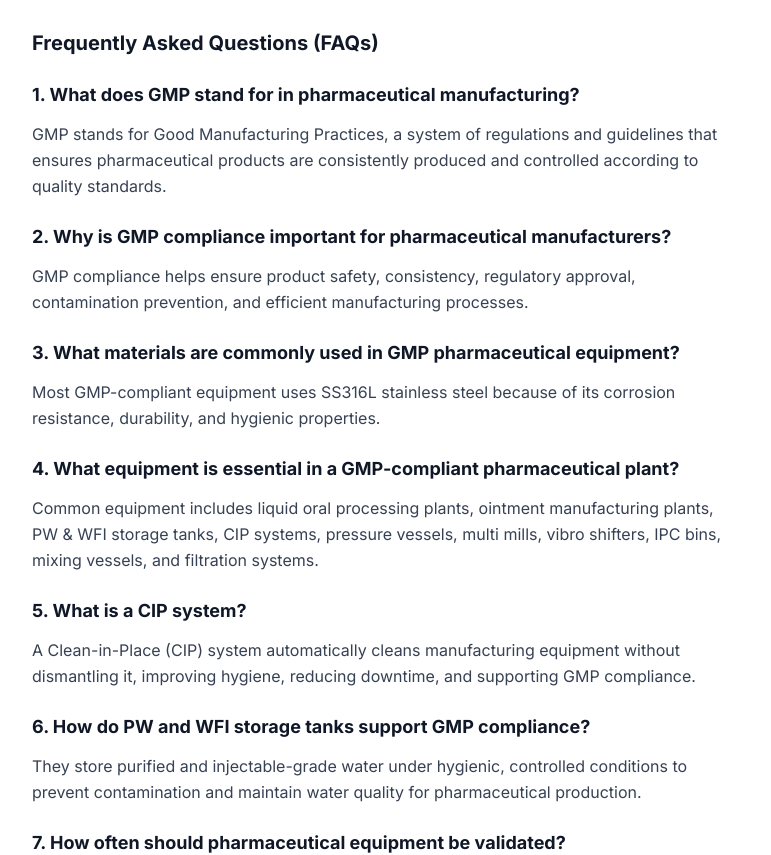
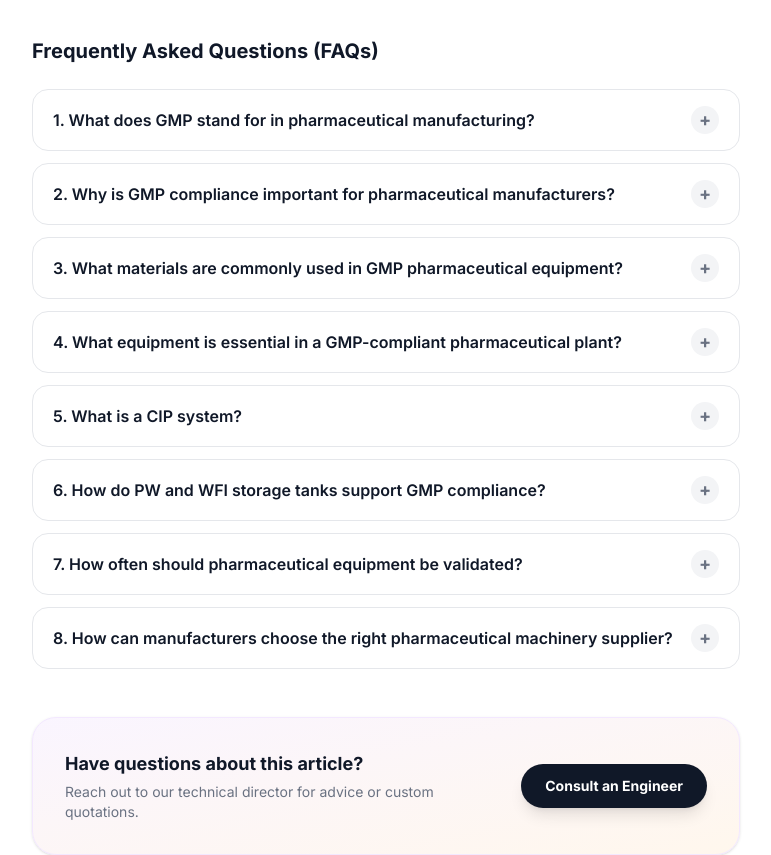
Before and after one commit to Bhavik3105/microtechengg, a Next.js app: page /blog/gmp-compliance-in-pharmaceutical-manufacturing-essential-equipment in a window 1280 px wide. Shown: the part 6860-7715 px from the top of the page, without its empty margins (380-1151 px from the left). Built offline with nearby package versions, Linux system fonts and the light colour scheme.

Commit message:
feat: add expandable FAQ accordion with +/- toggle and FAQPage schema markup

```diff
--- a/app/blog/[slug]/page.tsx
+++ b/app/blog/[slug]/page.tsx
@@ -2,6 +2,7 @@ import type { Metadata } from "next";
 import Link from "next/link";
 import { notFound } from "next/navigation";
 import { blogPosts, getBlogPostBySlug, getAllBlogPostSlugs } from "@/lib/blog";
+import FAQAccordion from "@/components/FAQAccordion";
 
 interface Props {
   params: Promise<{ slug: string }>;
@@ -63,6 +64,19 @@ export default async function BlogPostPage({ params }: Props) {
     },
   };
 
+  const faqSchema = post.faqs && post.faqs.length > 0 ? {
+    "@context": "https://schema.org",
+    "@type": "FAQPage",
+    mainEntity: post.faqs.map((faq) => ({
+      "@type": "Question",
+      name: faq.question,
+      acceptedAnswer: {
+        "@type": "Answer",
+        text: faq.answer,
+      },
+    })),
+  } : null;
+
   const breadcrumbSchema = {
     "@context": "https://schema.org",
     "@type": "BreadcrumbList",
@@ -98,6 +112,12 @@ export default async function BlogPostPage({ params }: Props) {
         type="application/ld+json"
         dangerouslySetInnerHTML={{ __html: JSON.stringify(breadcrumbSchema) }}
       />
+      {faqSchema && (
+        <script
+          type="application/ld+json"
+          dangerouslySetInnerHTML={{ __html: JSON.stringify(faqSchema) }}
+        />
+      )}
 
       {/* Hero Header */}
       <section className="bg-gradient-to-br from-purple-200 via-blue-100 to-orange-200 text-gray-900 py-12">
@@ -207,6 +227,11 @@ export default async function BlogPostPage({ params }: Props) {
                 dangerouslySetInnerHTML={{ __html: post.content }}
               />
 
+              {/* FAQ Accordion */}
+              {post.faqs && post.faqs.length > 0 && (
+                <FAQAccordion faqs={post.faqs} />
+              )}
+
               {/* Share/Callout box */}
               <div className="mt-12 p-8 rounded-3xl bg-gradient-to-br from-purple-50 to-orange-50 border border-purple-100 flex flex-col sm:flex-row items-center justify-between gap-6 shadow-sm">
                 <div>
--- /dev/null
+++ b/components/FAQAccordion.tsx
@@ -0,0 +1,81 @@
+"use client";
+
+import { useState } from "react";
+
+interface FAQ {
+  question: string;
+  answer: string;
+}
+
+interface FAQAccordionProps {
+  faqs: FAQ[];
+}
+
+export default function FAQAccordion({ faqs }: FAQAccordionProps) {
+  const [openIndex, setOpenIndex] = useState<number | null>(null);
+
+  const toggle = (index: number) => {
+    setOpenIndex(openIndex === index ? null : index);
+  };
+
+  return (
+    <div className="mt-10 mb-4">
+      <h3 className="text-xl font-bold text-gray-900 mb-6">
+        Frequently Asked Questions (FAQs)
+      </h3>
+      <div className="space-y-3">
+        {faqs.map((faq, index) => {
+          const isOpen = openIndex === index;
+          return (
+            <div
+              key={index}
+              className={`border rounded-2xl transition-all duration-300 overflow-hidden ${
+                isOpen
+                  ? "border-purple-200 bg-purple-50/50 shadow-sm"
+                  : "border-gray-200 bg-white hover:border-gray-300"
+              }`}
+            >
+              <button
+                onClick={() => toggle(index)}
+                className="w-full flex items-center justify-between gap-4 px-5 py-4 text-left cursor-pointer group"
+                aria-expanded={isOpen}
+                aria-controls={`faq-answer-${index}`}
+              >
+                <span
+                  className={`text-base font-semibold transition-colors duration-200 ${
+                    isOpen ? "text-purple-700" : "text-gray-900 group-hover:text-purple-600"
+                  }`}
+                >
+                  {index + 1}. {faq.question}
+                </span>
+                <span
+                  className={`flex-shrink-0 w-7 h-7 rounded-full flex items-center justify-center text-lg font-bold transition-all duration-300 ${
+                    isOpen
+                      ? "bg-purple-600 text-white rotate-0"
+                      : "bg-gray-100 text-gray-500 group-hover:bg-purple-100 group-hover:text-purple-600"
+                  }`}
+                >
+                  {isOpen ? "−" : "+"}
+                </span>
+              </button>
+              <div
+                id={`faq-answer-${index}`}
+                className={`transition-all duration-300 ease-in-out ${
+                  isOpen ? "max-h-96 opacity-100" : "max-h-0 opacity-0"
+                }`}
+                role="region"
+                aria-labelledby={`faq-question-${index}`}
+              >
+                <div className="px-5 pb-4 pt-0">
+                  <p className="text-sm text-gray-600 leading-relaxed">
+                    {faq.answer}
+                  </p>
+                </div>
+              </div>
+            </div>
+          );
+        })}
+      </div>
+    </div>
+  );
+}
--- a/lib/blog.ts
+++ b/lib/blog.ts
@@ -10,6 +10,7 @@ export interface BlogPost {
   image: string;
   metaTitle: string;
   metaDescription: string;
+  faqs?: { question: string; answer: string }[];
 }
 
 export const blogPosts: BlogPost[] = [
@@ -176,32 +177,6 @@ export const blogPosts: BlogPost[] = [
       <h3>Conclusion</h3>
       <p>Maintaining <a href="https://microtechengg.in/blog/gmp-compliance-in-pharmaceutical-manufacturing-essential-equipment/" class="text-purple-600 hover:underline">GMP Compliance in Pharmaceutical Manufacturing</a> requires a combination of well-defined processes, trained personnel, and high-quality equipment. From liquid oral processing plants and ointment manufacturing systems to PW & WFI storage tanks, CIP systems, and stainless steel process vessels, every piece of equipment plays a critical role in ensuring product quality, safety, and regulatory compliance.</p>
       <p>Investing in reliable GMP pharmaceutical equipment not only helps manufacturers meet compliance requirements but also improves operational efficiency, reduces downtime, and supports long-term business growth. Partnering with an experienced pharmaceutical machinery manufacturer ensures access to equipment designed for hygienic operation, validated performance, and future-ready pharmaceutical production.</p>
-
-      <h3>Frequently Asked Questions (FAQs)</h3>
-
-      <h4>1. What does GMP stand for in pharmaceutical manufacturing?</h4>
-      <p>GMP stands for Good Manufacturing Practices, a system of regulations and guidelines that ensures pharmaceutical products are consistently produced and controlled according to quality standards.</p>
-
-      <h4>2. Why is GMP compliance important for pharmaceutical manufacturers?</h4>
-      <p>GMP compliance helps ensure product safety, consistency, regulatory approval, contamination prevention, and efficient manufacturing processes.</p>
-
-      <h4>3. What materials are commonly used in GMP pharmaceutical equipment?</h4>
-      <p>Most GMP-compliant equipment uses SS316L stainless steel because of its corrosion resistance, durability, and hygienic properties.</p>
-
-      <h4>4. What equipment is essential in a GMP-compliant pharmaceutical plant?</h4>
-      <p>Common equipment includes liquid oral processing plants, ointment manufacturing plants, PW & WFI storage tanks, CIP systems, pressure vessels, multi mills, vibro shifters, IPC bins, mixing vessels, and filtration systems.</p>
-
-      <h4>5. What is a CIP system?</h4>
-      <p>A Clean-in-Place (CIP) system automatically cleans manufacturing equipment without dismantling it, improving hygiene, reducing downtime, and supporting GMP compliance.</p>
-
-      <h4>6. How do PW and WFI storage tanks support GMP compliance?</h4>
-      <p>They store purified and injectable-grade water under hygienic, controlled conditions to prevent contamination and maintain water quality for pharmaceutical production.</p>
-
-      <h4>7. How often should pharmaceutical equipment be validated?</h4>
-      <p>Equipment should be validated during installation, after significant modifications, and periodically according to the manufacturer's recommendations and regulatory requirements.</p>
-
-      <h4>8. How can manufacturers choose the right pharmaceutical machinery supplier?</h4>
-      <p>Choose a supplier with expertise in GMP-compliant equipment, stainless steel fabrication, customization capabilities, validation support, installation services, and after-sales technical assistance.</p>
     `,
     category: "Compliance",
     readTime: "9 min read",
@@ -210,6 +185,40 @@ export const blogPosts: BlogPost[] = [
     image: "/images/OINTMENT.png",
     metaTitle: "GMP Compliance in Pharmaceutical Manufacturing | Essential Equipment Guide",
     metaDescription: "Learn how GMP compliance improves pharmaceutical manufacturing and discover the essential equipment every GMP-compliant plant needs for quality and efficiency.",
+    faqs: [
+      {
+        question: "What does GMP stand for in pharmaceutical manufacturing?",
+        answer: "GMP stands for Good Manufacturing Practices, a system of regulations and guidelines that ensures pharmaceutical products are consistently produced and controlled according to quality standards.",
+      },
+      {
+        question: "Why is GMP compliance important for pharmaceutical manufacturers?",
+        answer: "GMP compliance helps ensure product safety, consistency, regulatory approval, contamination prevention, and efficient manufacturing processes.",
+      },
+      {
+        question: "What materials are commonly used in GMP pharmaceutical equipment?",
+        answer: "Most GMP-compliant equipment uses SS316L stainless steel because of its corrosion resistance, durability, and hygienic properties.",
+      },
+      {
+        question: "What equipment is essential in a GMP-compliant pharmaceutical plant?",
+        answer: "Common equipment includes liquid oral processing plants, ointment manufacturing plants, PW & WFI storage tanks, CIP systems, pressure vessels, multi mills, vibro shifters, IPC bins, mixing vessels, and filtration systems.",
+      },
+      {
+        question: "What is a CIP system?",
+        answer: "A Clean-in-Place (CIP) system automatically cleans manufacturing equipment without dismantling it, improving hygiene, reducing downtime, and supporting GMP compliance.",
+      },
+      {
+        question: "How do PW and WFI storage tanks support GMP compliance?",
+        answer: "They store purified and injectable-grade water under hygienic, controlled conditions to prevent contamination and maintain water quality for pharmaceutical production.",
+      },
+      {
+        question: "How often should pharmaceutical equipment be validated?",
+        answer: "Equipment should be validated during installation, after significant modifications, and periodically according to the manufacturer's recommendations and regulatory requirements.",
+      },
+      {
+        question: "How can manufacturers choose the right pharmaceutical machinery supplier?",
+        answer: "Choose a supplier with expertise in GMP-compliant equipment, stainless steel fabrication, customization capabilities, validation support, installation services, and after-sales technical assistance.",
+      },
+    ],
   },
   {
     slug: "liquid-oral-syrup-manufacturing-plant-manufacturer-india",
```
